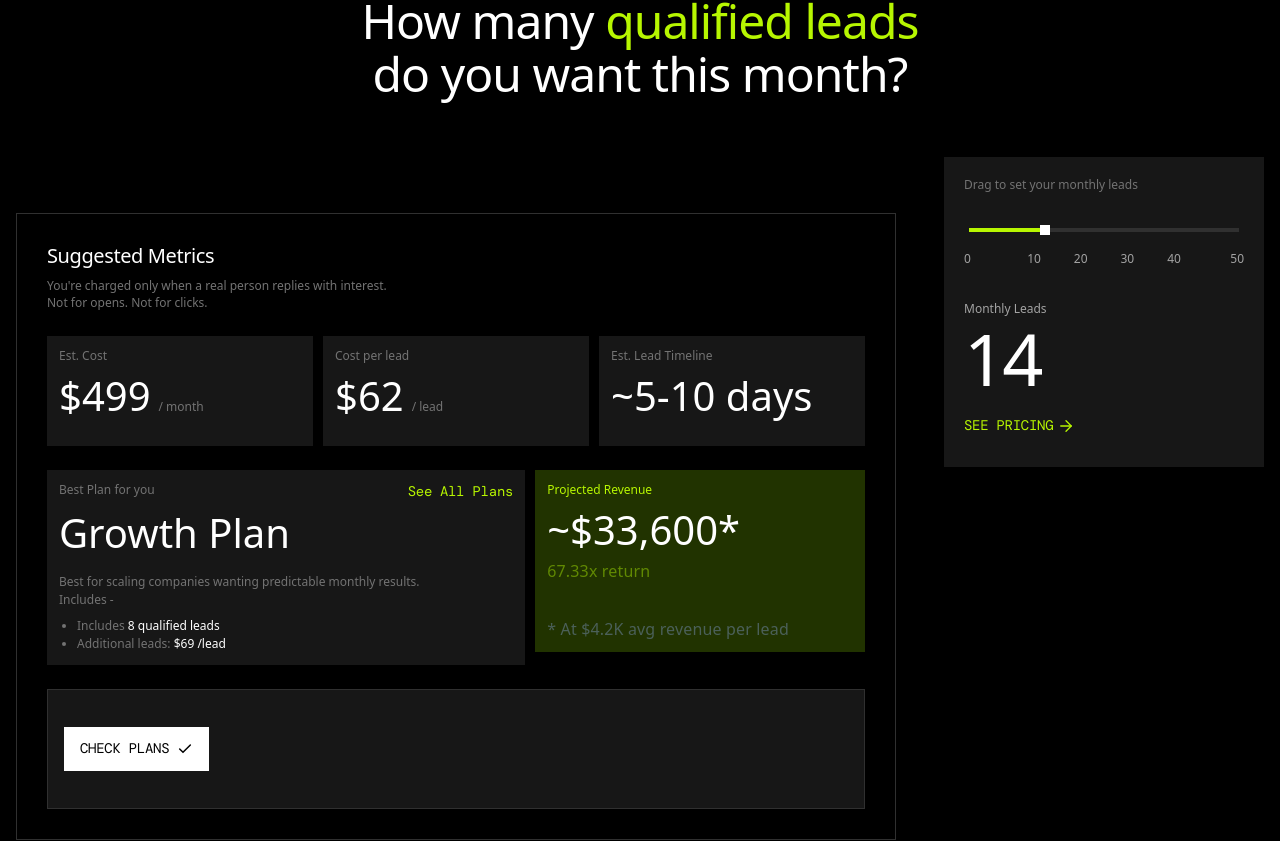
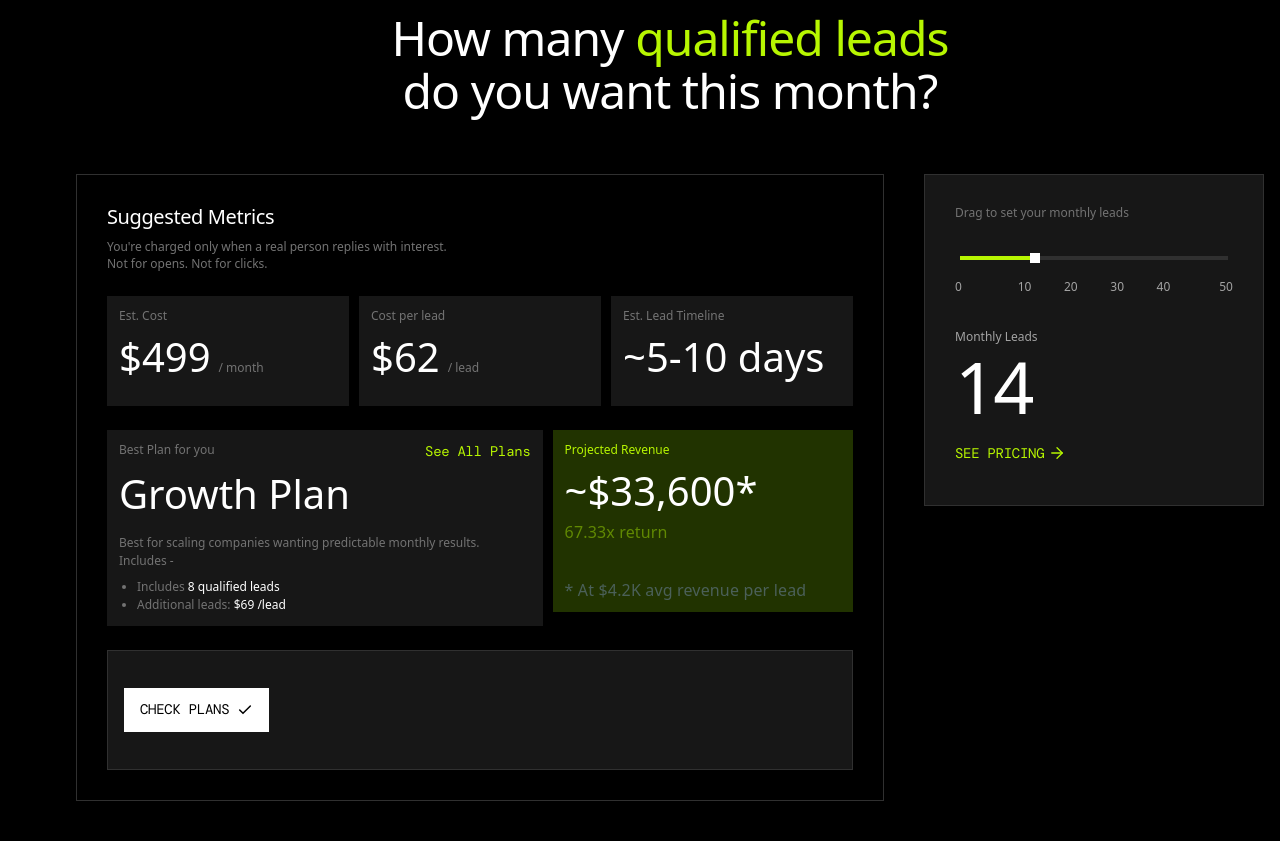
Before and after one commit to Yadav036/inboundiq-seo, a Next.js app: page / in a window 1280 px wide. Shown: the part 5212-6053 px from the top of the page. Built offline with nearby package versions, Linux system fonts and the light colour scheme; a web font is replaced by a local one.

Commit message:
remove mt-10

```diff
--- a/app/layout.tsx
+++ b/app/layout.tsx
@@ -2,6 +2,7 @@ import { ThemeProvider } from '@/context/theme';
 import type { Metadata } from 'next';
 
 import { SiteFooter } from '@/components/SiteFooter';
+import { SiteFrame } from '@/components/SiteFrame';
 import { SmoothScrollProvider } from '@/components/SmoothScrollProvider';
 
 import './globals.css';
@@ -26,8 +27,10 @@ export default function RootLayout({
           disableTransitionOnChange
         >
           <SmoothScrollProvider>
-            {children}
-            <SiteFooter />
+            <SiteFrame>
+              {children}
+              <SiteFooter />
+            </SiteFrame>
           </SmoothScrollProvider>
         </ThemeProvider>
       </body>
--- a/components/LandingSections.tsx
+++ b/components/LandingSections.tsx
@@ -118,15 +118,20 @@ export function LandingSections() {
               <span className='leading-[1.1]'> do you want this month?</span>
             </h2>
           </ScrollReveal>
-          <div className='mt-10 flex w-full flex-col items-stretch gap-8 md:mt-12 lg:mt-14 lg:flex-row lg:items-start lg:justify-between lg:gap-8 xl:gap-10'>
-            <div className='w-full lg:min-w-0 lg:flex-1 lg:max-w-[min(100%,820px)] xl:max-w-[880px]'>
+          <div
+            className={cn(
+              'mt-10 grid w-full grid-cols-1 items-start gap-8 md:mt-12 lg:mt-14',
+              'lg:grid-cols-[minmax(0,1fr)_320px] lg:gap-8 xl:grid-cols-[minmax(0,1fr)_340px] xl:gap-10',
+            )}
+          >
+            <div className='min-w-0'>
               <SuggestedMetrics className='mt-0' />
             </div>
             <ScrollReveal
               delayMs={150}
-              className='mx-auto w-full max-w-[300px] shrink-0 sm:max-w-[320px] lg:mx-0 lg:w-[min(100%,320px)]'
+              className='w-full max-w-[320px] justify-self-center lg:w-[320px] lg:max-w-none lg:justify-self-stretch xl:w-[340px]'
             >
-              <MonthlyLeadsSliderCard />
+              <MonthlyLeadsSliderCard className='w-full max-w-none' />
             </ScrollReveal>
           </div>
         </div>
--- /dev/null
+++ b/components/SiteFrame.tsx
@@ -0,0 +1,18 @@
+import type { ReactNode } from 'react'
+
+/**
+ * Global shell: fixed 60px left rail + border (wireframe gutter).
+ * Content uses `pl-[60px]` so the rail stays pinned to the viewport while scrolling.
+ * Mobile menu panels use `left-[60px]` so the rail stays visible there too.
+ */
+export function SiteFrame({ children }: { children: ReactNode }) {
+  return (
+    <div className='relative min-h-screen w-full bg-black text-white'>
+      <div
+        className='pointer-events-none fixed left-0 top-0 z-[40] h-full w-[60px] border-r border-[#262626] bg-black'
+        aria-hidden
+      />
+      <div className='flex min-h-screen min-w-0 flex-col pl-[60px]'>{children}</div>
+    </div>
+  )
+}
--- a/components/SiteNavbar.tsx
+++ b/components/SiteNavbar.tsx
@@ -1,7 +1,9 @@
 'use client'
 
+import { Menu, X } from 'lucide-react'
 import Link from 'next/link'
 import { usePathname } from 'next/navigation'
+import { useEffect, useState } from 'react'
 
 import { Logo } from '@/components/svg/Logo'
 import { cn } from '@/lib/utils'
@@ -18,6 +20,20 @@ const navItems = [
 
 export function SiteNavbar() {
   const pathname = usePathname()
+  const [mobileOpen, setMobileOpen] = useState(false)
+
+  useEffect(() => {
+    if (mobileOpen) document.body.style.overflow = 'hidden'
+    else document.body.style.overflow = ''
+    return () => {
+      document.body.style.overflow = ''
+    }
+  }, [mobileOpen])
+
+  useEffect(() => {
+    setMobileOpen(false)
+  }, [pathname])
+
   return (
     <header
       className={cn(
@@ -30,7 +46,7 @@ export function SiteNavbar() {
           <Logo width={129} height={25} />
         </Link>
 
-        <div className='flex flex-wrap items-center justify-end gap-5 sm:gap-6'>
+        <div className='hidden flex-wrap items-center justify-end gap-5 sm:gap-6 md:flex'>
           <nav
             className='flex items-center gap-4 font-mono text-xs leading-[1.4] tracking-[-0.02em] sm:gap-6 sm:text-sm'
             style={{ fontFeatureSettings: "'ss05' 1" }}
@@ -69,7 +85,77 @@ export function SiteNavbar() {
             </Link>
           </div>
         </div>
+
+        <button
+          type='button'
+          className='inline-flex items-center justify-center rounded border border-[#262626] p-2 text-white md:hidden'
+          onClick={() => setMobileOpen(true)}
+          aria-expanded={mobileOpen}
+          aria-controls='mobile-primary-nav'
+          aria-label='Open menu'
+        >
+          <Menu className='size-5' strokeWidth={1.5} aria-hidden />
+        </button>
       </div>
+
+      {mobileOpen ? (
+        <>
+          <div
+            id='mobile-primary-nav'
+            className='fixed inset-y-0 left-[60px] right-0 z-[60] flex flex-col border-l border-[#262626] bg-black p-6 md:hidden'
+          >
+            <div className='flex justify-end'>
+              <button
+                type='button'
+                className='inline-flex items-center justify-center rounded border border-[#262626] p-2 text-white'
+                onClick={() => setMobileOpen(false)}
+                aria-label='Close menu'
+              >
+                <X className='size-5' strokeWidth={1.5} aria-hidden />
+              </button>
+            </div>
+            <nav
+              className='mt-8 flex flex-col gap-5 font-mono text-sm leading-[1.4] tracking-[-0.02em]'
+              style={{ fontFeatureSettings: "'ss05' 1" }}
+              aria-label='Primary'
+            >
+              {navItems.map(({ href, label, match }) => (
+                <Link
+                  key={href}
+                  href={href}
+                  className={cn(
+                    'transition-colors hover:text-white',
+                    match(pathname)
+                      ? 'text-white'
+                      : 'text-[color:var(--Neutral-500,#737373)]',
+                  )}
+                  onClick={() => setMobileOpen(false)}
+                >
+                  {label}
+                </Link>
+              ))}
+            </nav>
+            <div className='mt-auto flex flex-col gap-3 pt-10'>
+              <Link
+                href='/get-started'
+                className='bg-[color:var(--Neutral-300,#404040)] px-3 py-3 text-center font-mono text-sm text-white'
+                style={{ fontFeatureSettings: "'ss05' 1" }}
+                onClick={() => setMobileOpen(false)}
+              >
+                Get Started
+              </Link>
+              <Link
+                href='/demo'
+                className='bg-white px-3 py-3 text-center font-mono text-sm text-black'
+                style={{ fontFeatureSettings: "'ss05' 1" }}
+                onClick={() => setMobileOpen(false)}
+              >
+                Get a Demo
+              </Link>
+            </div>
+          </div>
+        </>
+      ) : null}
     </header>
   )
 }
--- a/components/landing/MonthlyLeadsSliderCard.tsx
+++ b/components/landing/MonthlyLeadsSliderCard.tsx
@@ -18,7 +18,9 @@ export function MonthlyLeadsSliderCard({ className }: { className?: string }) {
   return (
     <div
       className={cn(
-        'flex min-h-[260px] w-full max-w-[320px] flex-col justify-between gap-8 bg-[var(--Neutral-100,#171717)] p-5',
+        'flex min-h-[260px] w-full flex-col justify-between gap-8',
+        'border border-[#303030] bg-[var(--Neutral-100,#171717)]',
+        'p-6 sm:p-7 md:p-[30px]',
         className,
       )}
       data-node-id='644:1877'
--- a/components/landing/SuggestedMetrics.tsx
+++ b/components/landing/SuggestedMetrics.tsx
@@ -169,7 +169,7 @@ export function SuggestedMetrics({ className }: { className?: string }) {
     <div
       ref={ref}
       className={cn(
-        'mt-10 w-full max-w-full border border-[#303030] p-6 sm:p-7 md:mt-12 md:p-[30px] lg:mt-14',
+        'w-full max-w-full border border-[#303030] p-6 sm:p-7  md:p-[30px] ',
         'duration-700 ease-out motion-safe:transition-[opacity,transform]',
         inView
           ? 'translate-y-0 opacity-100'
```
